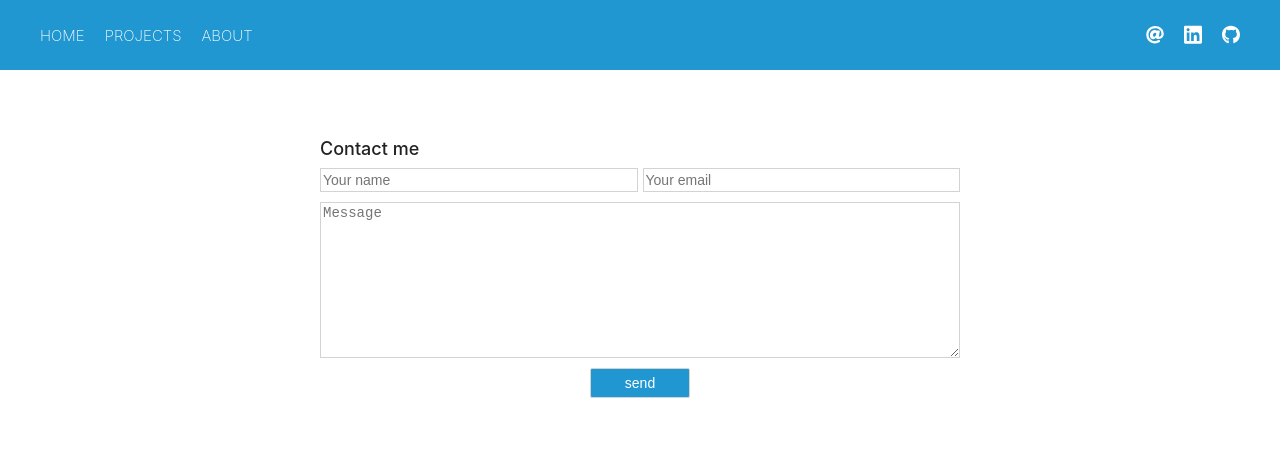
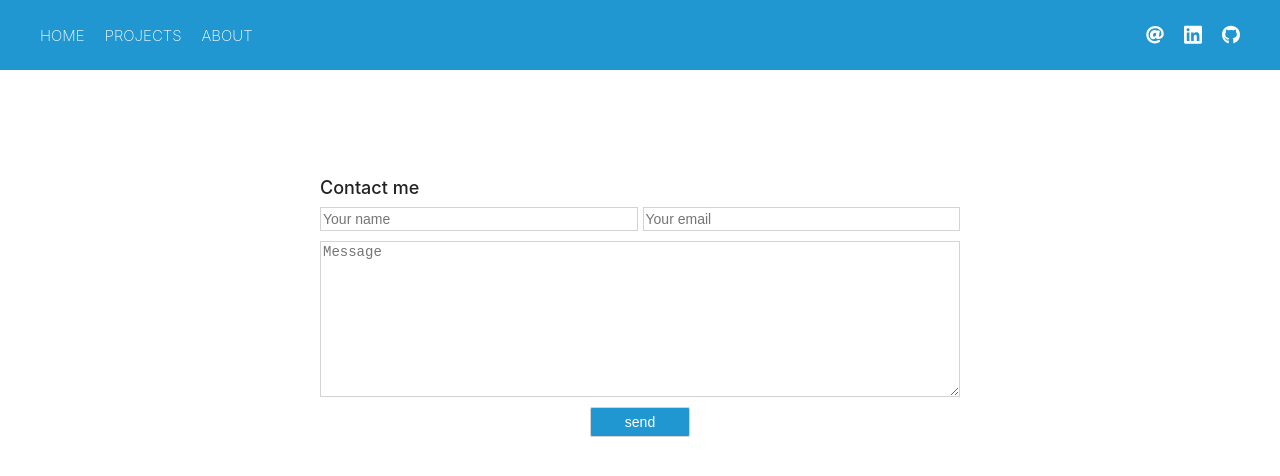
Before and after one commit to leananepari/portfolio, a React (Create React App) app: page /emailme in a window 1280 px wide. Shown: the top 476 px of the page. Built offline with nearby package versions, Linux system fonts and the light colour scheme; no server answers.

Commit message:
adds missing env file and adds success/failure messages on form submit

```diff
--- a/src/components/mainContent/Form.js
+++ b/src/components/mainContent/Form.js
@@ -1,11 +1,17 @@
 import React, { useState } from 'react';
+import { FontAwesomeIcon } from '@fortawesome/react-fontawesome';
+import { faCheck, faTimes } from '@fortawesome/free-solid-svg-icons';
 const TEMPLATE_ID = process.env.REACT_APP_TEMPLATE_ID;
+
 
 const Form = () => {
   const [state, setState] = useState({"message": "", "name": "", "email": ""});
   const [errorBorderName, setErrorBorderName] = useState(false);
   const [errorBorderEmail, setErrorBorderEmail] = useState(false);
   const [errorBorderMessage, setErrorBorderMessage] = useState(false);
+  const [message, setMessage] = useState('');
+  const [displayMessage, setDisplayMessage] = useState(false);
+  const [success, setSuccess] = useState(true);
 
   const handleChange = (event) => {
     if (event.target.name === "message" && errorBorderMessage === true) {
@@ -25,6 +31,7 @@ const Form = () => {
 
       sendFeedback(templateId, {message_html: state.message, from_name: state.name, reply_to: state.email, to_name: "Leana"})
       setState({"message": "", "name": "", "email": ""})
+
     } else {
       if (state.message === "") {
         setErrorBorderMessage(true);
@@ -39,18 +46,46 @@ const Form = () => {
   }
 
   const sendFeedback = (templateId, variables) => {
-    window.emailjs.send(
-      'gmail', templateId,
-      variables
-      ).then(res => {
-        console.log('Email successfully sent!')
+
+    window.emailjs.send('gmail', templateId,variables)
+      .then(() => {
+        console.log('Email successfully sent!');
+        setMessage("Email successfully sent!");
+        setDisplayMessage(true);
+
+        setTimeout(() => {
+          setDisplayMessage(false)
+          setMessage('');
+        }, 2000);
+
       })
       // Handle errors here however you like, or use a React error boundary
-      .catch(err => console.error('Oh well, you failed. Here some thoughts on the error that occured:', err))
+      .catch(err => {
+        console.error('Oh well, you failed. Here some thoughts on the error that occured:', err)
+        setMessage("Something went wrong");
+        setDisplayMessage(true);
+        setSuccess(false);
+
+        setTimeout(() => {
+          setDisplayMessage(false);
+          setSuccess(true);
+          setMessage('');
+        }, 2000);
+      })
+
+
   }
 
   return (
   	<form className="form">
+
+      <div className="success-or-failure-message">
+        <FontAwesomeIcon style={{width: '16px', color: `${displayMessage ? success ? 'green' : '#f59c9c' : 'transparent'}`, marginRight: '5px'}} icon={success ? faCheck : faTimes} size='lg'/>
+        <p style={{color: `${displayMessage ? success ? 'green' : '#f59c9c' : 'transparent'}`}}>
+          {message}
+        </p>
+      </div>
+
     	<h1>Contact me</h1>
       <div style={{display: 'flex', width: '100%'}}>
         <input
@@ -60,7 +95,7 @@ const Form = () => {
           onChange={handleChange}
           placeholder="Your name"
           required
-          style={{marginRight: '5px', border: `${errorBorderName ? '1px solid red' : '1px solid lightgray'}`}}
+          style={{marginRight: '5px', border: `${errorBorderName ? '1px solid #f59c9c' : '1px solid lightgray'}`}}
         />
         <input
           type="email"
@@ -69,7 +104,7 @@ const Form = () => {
           onChange={handleChange}
           placeholder="Your email"
           required
-          style={{border: `${errorBorderEmail ? '1px solid red' : '1px solid lightgray'}`}}
+          style={{border: `${errorBorderEmail ? '1px solid #f59c9c' : '1px solid lightgray'}`}}
         />
       </div>
       <textarea
@@ -78,7 +113,7 @@ const Form = () => {
         placeholder="Message"
         required
         value={state.message}
-        style={{border: `${errorBorderMessage ? '1px solid red' : '1px solid lightgray'}`}}
+        style={{border: `${errorBorderMessage ? '1px solid #f59c9c' : '1px solid lightgray'}`}}
       />
     	<input type="button" value="send" className="btn-submit" onClick={handleSubmit} />
   	</form>
--- a/src/css/styles.css
+++ b/src/css/styles.css
@@ -132,6 +132,12 @@ html, body {
   margin: 0 auto;
   font-size: 18px;
   margin-top: 140px; }
+  .form .success-or-failure-message {
+    display: flex;
+    align-items: center;
+    margin-bottom: 15px; }
+    .form .success-or-failure-message p {
+      font-size: 14px; }
   .form h1 {
     color: #222222;
     margin-bottom: 10px;
--- a/src/scss/_default.scss
+++ b/src/scss/_default.scss
@@ -264,6 +264,16 @@ html,body {
    font-size: 18px;
    margin-top: 140px;
 
+   .success-or-failure-message {
+     display: flex;
+     align-items: center;
+     margin-bottom: 15px;
+
+     p {
+       font-size: 14px;
+     }
+   }
+
    h1 {
      color: #222222;
      margin-bottom: 10px;
```
